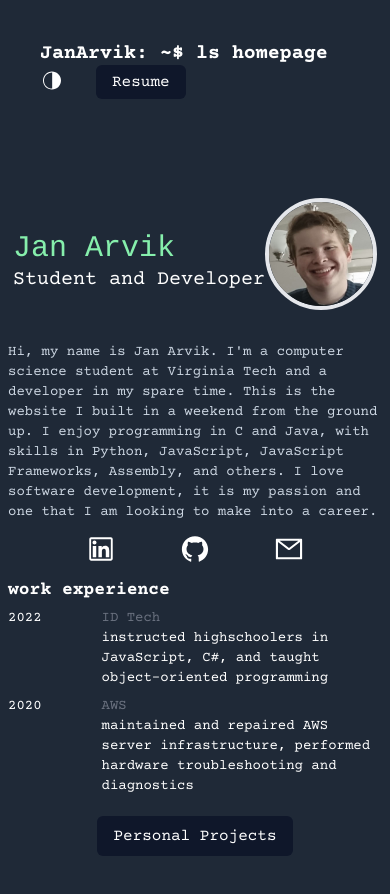
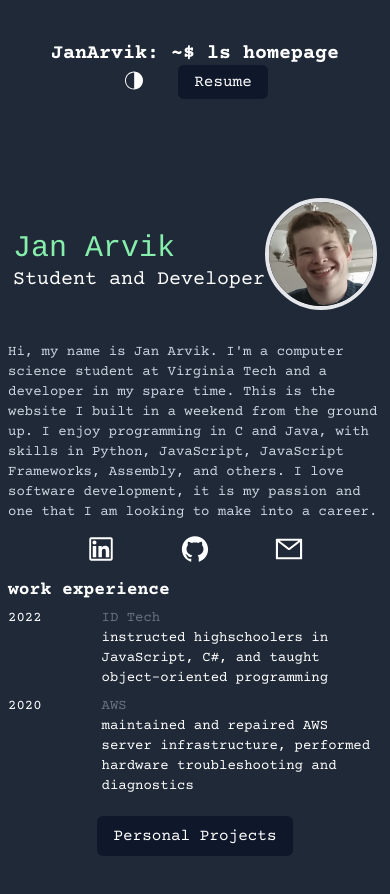
Before and after one commit to Skumbl/NextJS-React-Portfolio, a Next.js app: page / in a window 390 px wide. Shown: the top 894 px of the page. Built offline with nearby package versions, Linux system fonts and the light colour scheme.

Commit message:
fixed mobile header

```diff
--- a/pages/index.js
+++ b/pages/index.js
@@ -21,12 +21,12 @@ export default function Home() {
         <section className='bg-white dark:bg-gray-800'>
 
 
-          <nav className='p-10 mb-12 md:max-2xl:flex justify-between'>
+          <nav className='p-10 mb-12 sm:max-2xl:flex justify-between'>
             <h1 className='font-courierBold text-xl text-black dark:text-white'>
-              <Link className='hover:text-gray-500' href="/">JanArvik: ~$ ls homepage</Link>
+              <Link className='hover:text-gray-500 flex justify-center' href="/">JanArvik: ~$ ls homepage</Link>
             </h1>
 
-            <ul className='flex items-center sm:justify-end'>
+            <ul className='flex items-center justify-center'>
               <li>
                 <WiMoonAltThirdQuarter onClick={() => setDarkMode(!darkMode)}
                   className='cursor-pointer text-2xl dark:text-white' />
```
